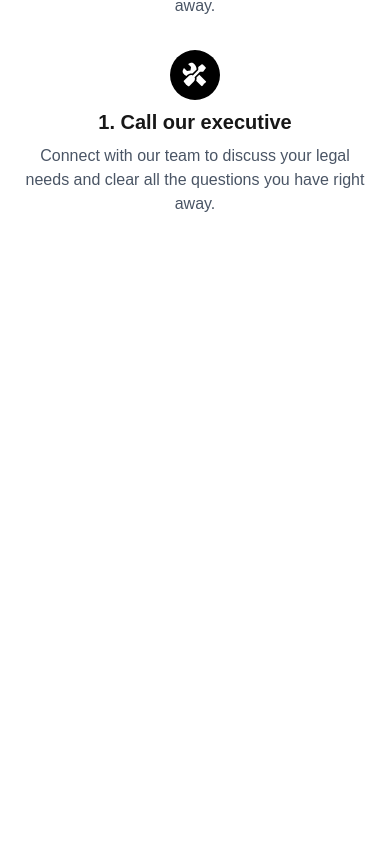
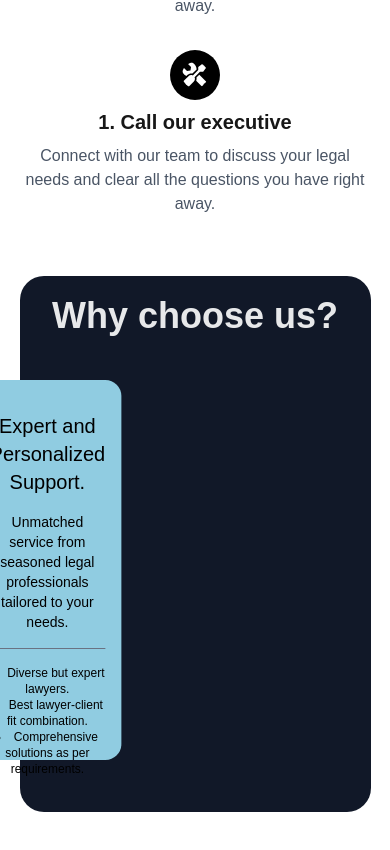
Before and after one commit to JeetDas5/medencelegal, a Next.js app: page / in a window 390 px wide. Shown: the part 2557-3407 px from the top of the page. Before the commit the page ends 2809 px from the top, so only its background shows below. Built offline with nearby package versions, Linux system fonts and the light colour scheme.

Commit message:
feat: why choose us section

```diff
--- a/app/page.tsx
+++ b/app/page.tsx
@@ -2,6 +2,7 @@ import Hero from "@/components/Hero";
 import Navbar from "@/components/Navbar";
 import Details from "@/components/Details";
 import HIW from "@/components/HIW";
+import WCU from "@/components/WCU";
 
 export default function Home() {
   return (
@@ -10,6 +11,7 @@ export default function Home() {
       <Hero />
       <Details />
       <HIW />
+      <WCU />
     </main>
   );
 }
--- a/components/HIW.tsx
+++ b/components/HIW.tsx
@@ -1,9 +1,11 @@
 import React from "react";
 
-const HIW = () => {
+const HIW: React.FC = () => {
   return (
     <section className="relative grid grid-cols-1 md:grid-cols-5 gap-8 p-5 my-4">
-        <h1 className="text-4xl mb-3 font-bold col-span-1 md:col-span-5 text-center">How it works</h1>
+      <h1 className="text-4xl mb-3 font-bold col-span-1 md:col-span-5 text-center">
+        How it works
+      </h1>
       <div className="relative flex flex-col items-center gap-2">
         <svg
           stroke="black"
--- /dev/null
+++ b/components/WCU.tsx
@@ -0,0 +1,127 @@
+"use client"
+
+import { gsap } from "gsap";
+import React, { useEffect, useRef } from "react";
+import { ScrollTrigger } from "gsap/ScrollTrigger";
+
+gsap.registerPlugin(ScrollTrigger);
+
+const WCU: React.FC = () => {
+  const containerRef = useRef<HTMLDivElement | null>(null);
+  const leftRef = useRef<HTMLDivElement | null>(null);
+  const middleRef = useRef<HTMLDivElement | null>(null);
+  const rightRef = useRef<HTMLDivElement | null>(null);
+
+  useEffect(() => {
+    const container = containerRef.current;
+    if (!container) return;
+
+    // Use gsap.context to scope animations and ScrollTrigger to this component
+    const ctx = gsap.context(() => {
+      const left = leftRef.current!;
+      const middle = middleRef.current!;
+      const right = rightRef.current!;
+
+      // set initial states scoped to this context
+      gsap.set(middle, { xPercent: -100 });
+      gsap.set([left, right], { autoAlpha: 0, xPercent: 0, scale: 0.98 });
+
+      const tl = gsap.timeline({
+        scrollTrigger: {
+          trigger: container,
+          start: "top 80%",
+          end: "bottom 60%",
+          toggleActions: "play none none reverse",
+        },
+      });
+
+      tl.to(middle, { duration: 0.6, xPercent: 0, ease: "power3.out" }).to(
+        [left, right],
+        {
+          duration: 1.5,
+          autoAlpha: 1,
+          xPercent: 0,
+          stagger: 0.12,
+          ease: "power3.out",
+        },
+        "-=.15"
+      );
+    }, container);
+
+    return () => {
+      // revert the context which will kill timelines and ScrollTriggers created inside it
+      ctx.revert();
+    };
+  }, []);
+
+  return (
+    <section>
+      <div
+        ref={containerRef}
+        className="w-[90vw] mx-auto my-10 bg-[#111828] text-white/90 p-5 rounded-3xl"
+      >
+        <h1 className="text-4xl mb-3 font-bold col-span-1 md:col-span-5 text-center">
+          Why choose us?
+        </h1>
+        <div className="py-8 px-5 mx-auto text-center rounded-2xl text-black flex flex-row gap-2 items-center justify-center">
+          <div
+            ref={leftRef}
+            className="h-[380px] flex flex-col gap-4 w-full sm:w-96 p-8 px-4 bg-[#90cce1] rounded-2xl"
+          >
+            <h3 className="text-xl sm:text-3xl font-medium">
+              Affordable Legal Solutions.
+            </h3>
+            <p className="text-sm sm:text-base">
+              Access premium legal services without stretching your budget.
+            </p>
+            <hr className="border-t border-gray-500" />
+            <ul className="list-disc list-inside text-xs sm:text-sm">
+              <li>Flexible plans to suit various financial needs.</li>
+              <li>Transparent pricing with no hidden charges.</li>
+              <li>Quality legal support at an unbeatable value.</li>
+            </ul>
+          </div>
+
+          <div
+            ref={middleRef}
+            className="h-[380px] flex flex-col gap-4 w-full sm:w-96 p-8  px-4 bg-[#90cce1] rounded-2xl"
+          >
+            <h3 className="text-xl sm:text-3xl font-medium">
+              Expert and Personalized Support.
+            </h3>
+            <p className="text-sm sm:text-base">
+              Unmatched service from seasoned legal professionals tailored to
+              your needs.
+            </p>
+            <hr className="border-t border-gray-500" />
+            <ul className="list-disc list-inside text-xs sm:text-sm">
+              <li>Diverse but expert lawyers.</li>
+              <li>Best lawyer-client fit combination.</li>
+              <li>Comprehensive solutions as per requirements.</li>
+            </ul>
+          </div>
+
+          <div
+            ref={rightRef}
+            className="h-[380px] flex flex-col gap-4 w-full sm:w-96 p-8 px-4 bg-white rounded-2xl"
+          >
+            <h3 className="text-xl sm:text-3xl font-medium">
+              Affordable Legal Solutions.
+            </h3>
+            <p className="text-sm sm:text-base">
+              Access premium legal services without stretching your budget.
+            </p>
+            <hr className="border-t border-gray-500" />
+            <ul className="list-disc list-inside text-xs sm:text-sm">
+              <li>Flexible plans to suit various financial needs.</li>
+              <li>Transparent pricing with no hidden charges.</li>
+              <li>Quality legal support at an unbeatable value.</li>
+            </ul>
+          </div>
+        </div>
+      </div>
+    </section>
+  );
+};
+
+export default WCU;
```
Also changed, not shown: components/Hero.tsx (+28 -21 lines).
